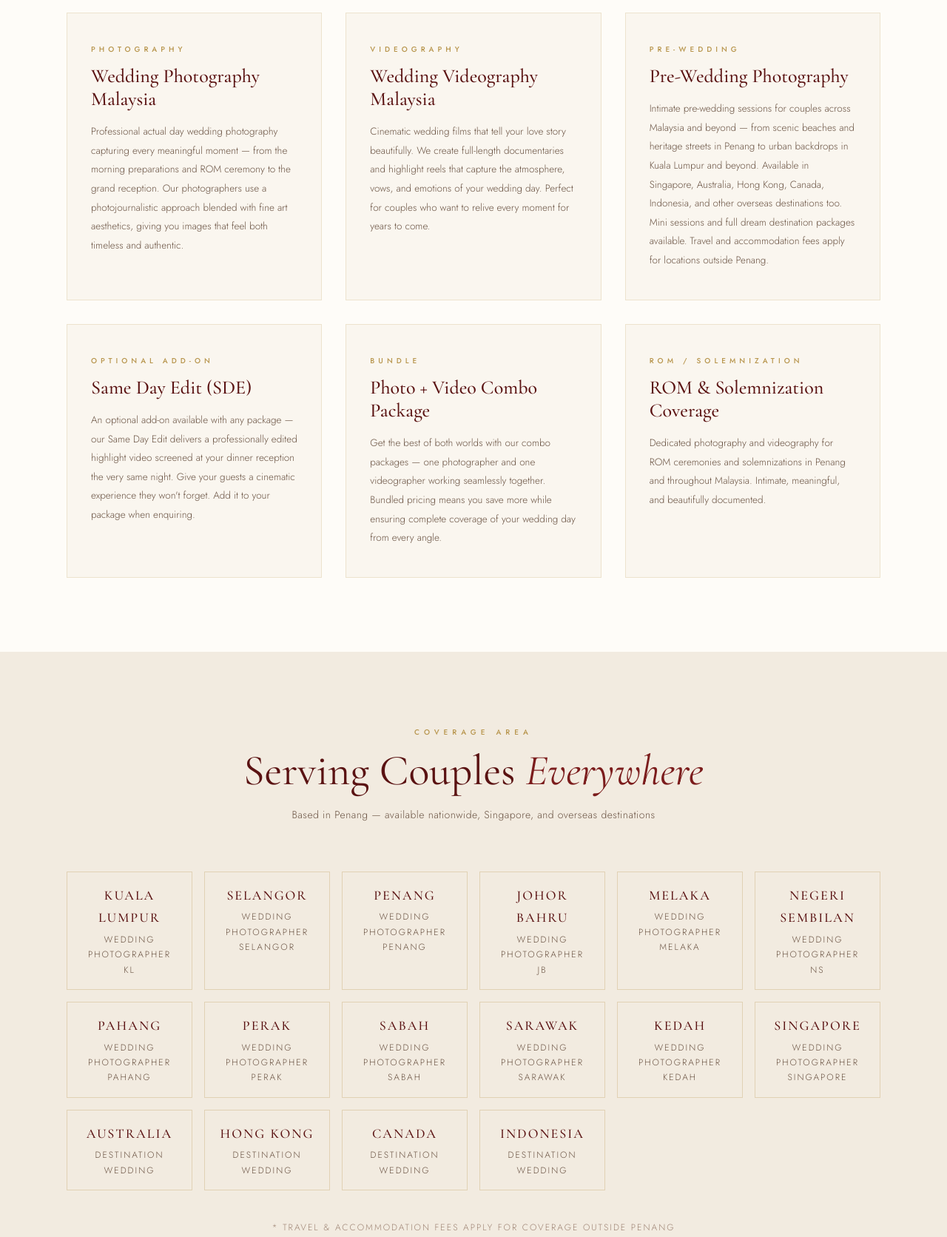
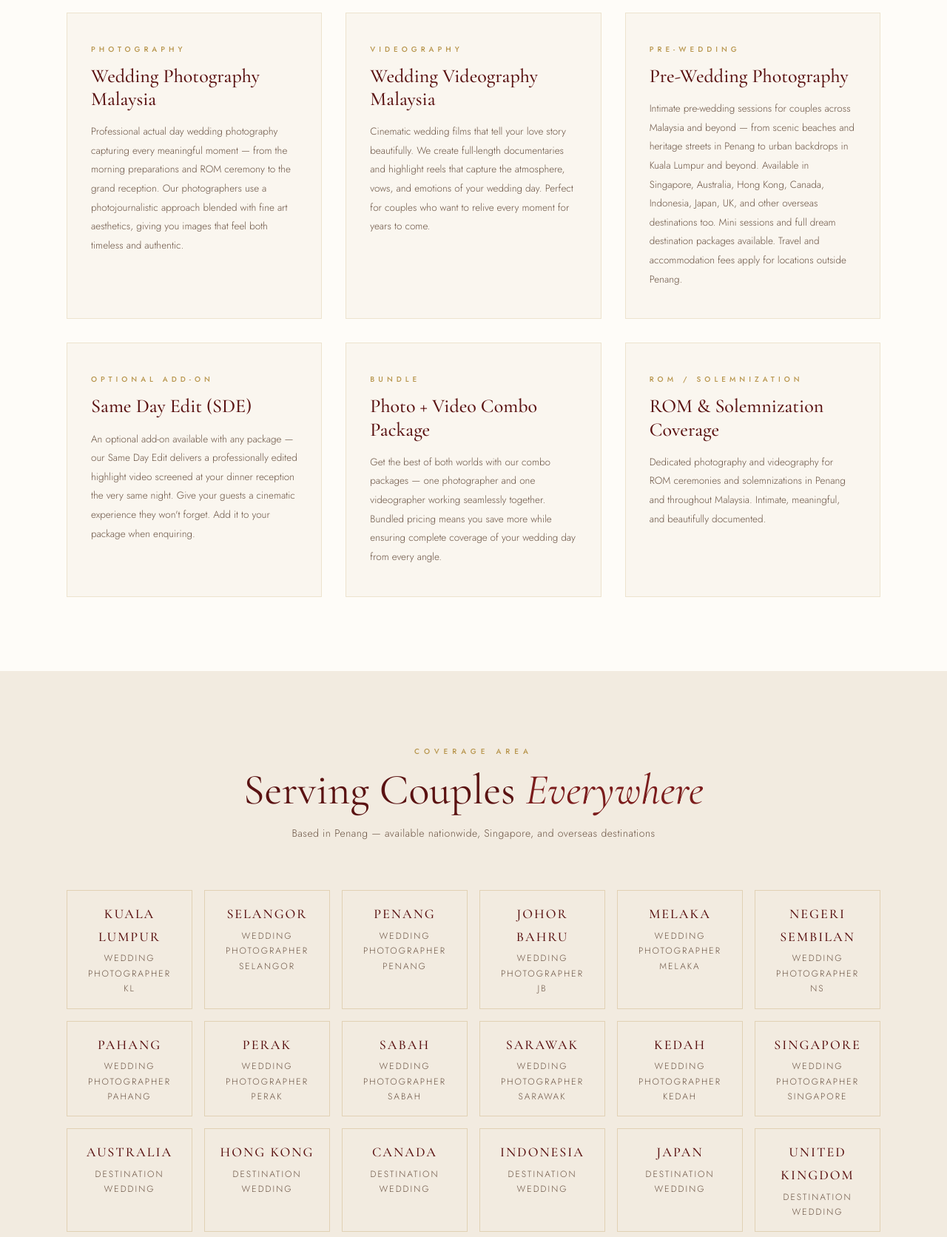
Before and after one commit to redlipscreative/redwedding, a plain HTML site: page index.html in a window 1280 px wide. Shown: the part 5700-7372 px from the top of the page at 74% size. Drawn offline with nearby package versions, Linux system fonts and the light colour scheme.

Commit message:
Add Japan and UK to destination coverage
Co-Authored-By: Claude Sonnet 4.6 <noreply@anthropic.com>

```diff
--- a/index.html
+++ b/index.html
@@ -1428,7 +1428,7 @@
         <div class="service-card">
           <div class="service-card-tag">Pre-Wedding</div>
           <div class="service-card-title">Pre-Wedding Photography</div>
-          <p class="service-card-desc">Intimate pre-wedding sessions for couples across Malaysia and beyond — from scenic beaches and heritage streets in Penang to urban backdrops in Kuala Lumpur and beyond. Available in Singapore, Australia, Hong Kong, Canada, Indonesia, and other overseas destinations too. Mini sessions and full dream destination packages available. Travel and accommodation fees apply for locations outside Penang.</p>
+          <p class="service-card-desc">Intimate pre-wedding sessions for couples across Malaysia and beyond — from scenic beaches and heritage streets in Penang to urban backdrops in Kuala Lumpur and beyond. Available in Singapore, Australia, Hong Kong, Canada, Indonesia, Japan, UK, and other overseas destinations too. Mini sessions and full dream destination packages available. Travel and accommodation fees apply for locations outside Penang.</p>
         </div>
         <div class="service-card">
           <div class="service-card-tag">Optional Add-On</div>
@@ -1474,6 +1474,8 @@
         <div class="location-tag"><span class="location-state">Hong Kong</span>Destination Wedding</div>
         <div class="location-tag"><span class="location-state">Canada</span>Destination Wedding</div>
         <div class="location-tag"><span class="location-state">Indonesia</span>Destination Wedding</div>
+        <div class="location-tag"><span class="location-state">Japan</span>Destination Wedding</div>
+        <div class="location-tag"><span class="location-state">United Kingdom</span>Destination Wedding</div>
       </div>
       <p style="text-align:center;margin-top:40px;font-size:12px;letter-spacing:2px;color:var(--text-muted);text-transform:uppercase;">* Travel & accommodation fees apply for coverage outside Penang</p>
     </div>
```
